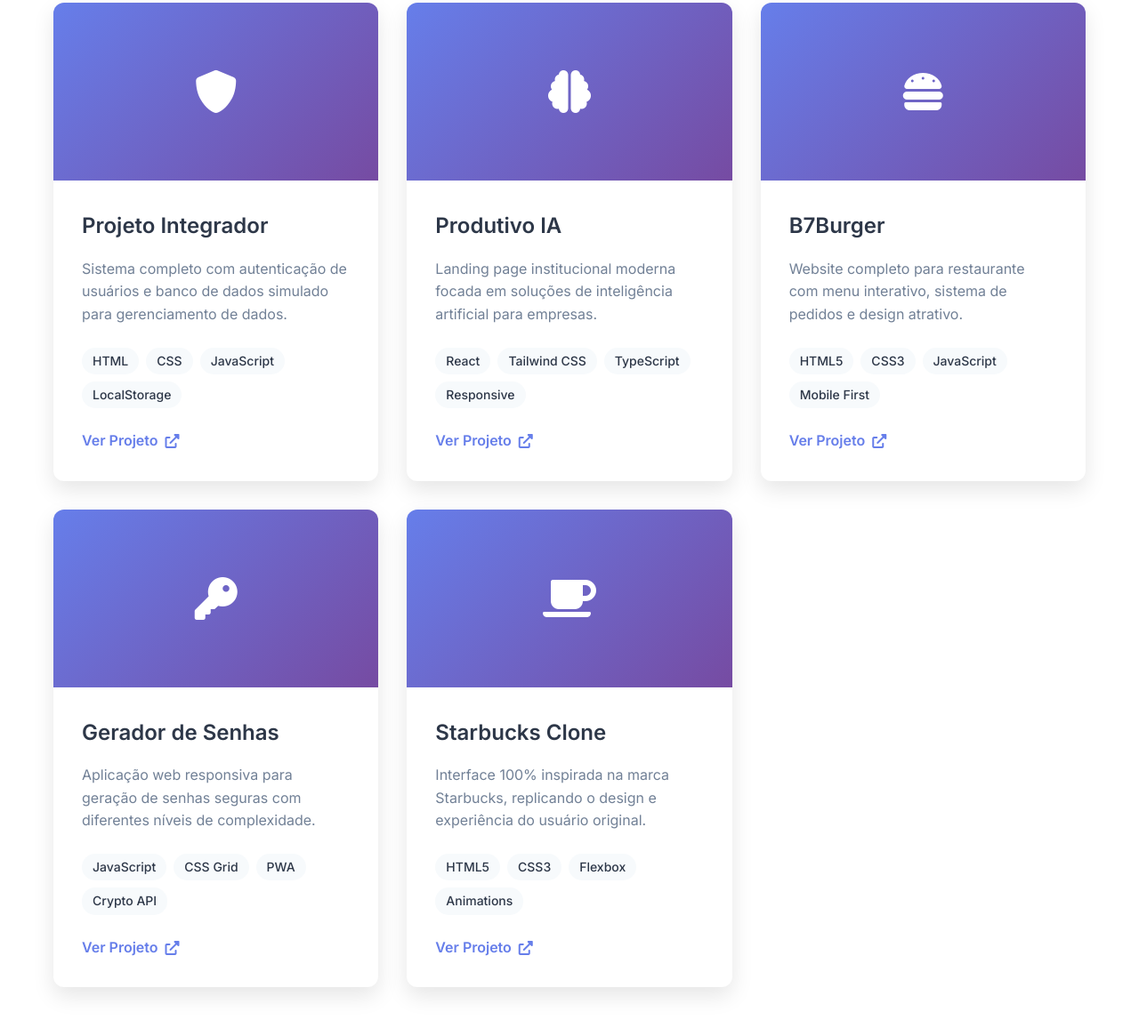
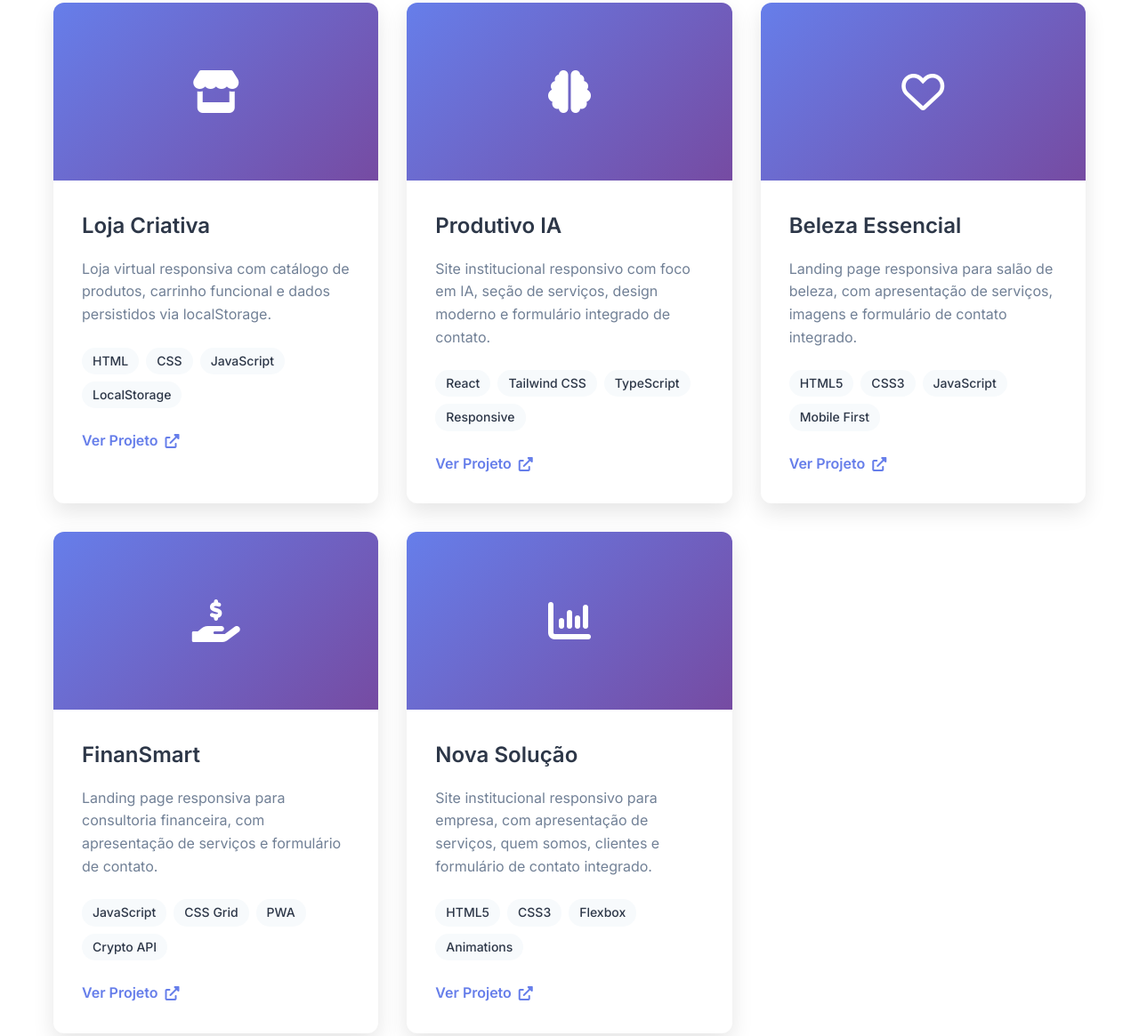
Before and after one commit to Levyherc/levy-herculano, a plain HTML site: page index.html in a window 1280 px wide. Shown: the part 1981-3146 px from the top of the page at 89% size. Drawn offline with nearby package versions, Linux system fonts and the light colour scheme.

Commit message:
apontamentos-pages-projetos-atualização

```diff
--- a/demo/e-commerce-mod-1/css/style.css
+++ b/demo/e-commerce-mod-1/css/style.css
@@ -126,13 +126,14 @@ body {
 
 .btn-secondary {
     background: transparent;
-    color: #6366f1;
-    border: 2px solid #6366f1;
+    color: white;
+    border: 1px solid white;
 }
 
 .btn-secondary:hover {
     background: #6366f1;
     color: white;
+    border: solid 1px #6366f1;
 }
 
 .btn-accent {
--- a/index.html
+++ b/index.html
@@ -125,18 +125,18 @@
             <div class="projects-grid">
                 <div class="project-card">
                     <div class="project-image">
-                        <i class="fas fa-shield-alt"></i>
+                        <i class="fa-solid fa-store"></i>
                     </div>
                     <div class="project-content">
-                        <h3>Projeto Integrador</h3>
-                        <p>Sistema completo com autenticação de usuários e banco de dados simulado para gerenciamento de dados.</p>
+                        <h3>Loja Criativa</h3>
+                        <p>Loja virtual responsiva com catálogo de produtos, carrinho funcional e dados persistidos via localStorage.</p>
                         <div class="project-tech">
                             <span>HTML</span>
                             <span>CSS</span>
                             <span>JavaScript</span>
                             <span>LocalStorage</span>
                         </div>
-                        <a href="#" class="project-link">Ver Projeto <i class="fas fa-external-link-alt"></i></a>
+                        <a href="./demo/e-commerce-mod-1/e-commerce-mod-1.html" class="project-link">Ver Projeto <i class="fas fa-external-link-alt"></i></a>
                     </div>
                 </div>
 
@@ -146,65 +146,65 @@
                     </div>
                     <div class="project-content">
                         <h3>Produtivo IA</h3>
-                        <p>Landing page institucional moderna focada em soluções de inteligência artificial para empresas.</p>
+                        <p>Site institucional responsivo com foco em IA, seção de serviços, design moderno e formulário integrado de contato.</p>
                         <div class="project-tech">
                             <span>React</span>
                             <span>Tailwind CSS</span>
                             <span>TypeScript</span>
                             <span>Responsive</span>
                         </div>
-                        <a href="#" class="project-link">Ver Projeto <i class="fas fa-external-link-alt"></i></a>
+                        <a href="https://www.produtivoia.xyz" class="project-link">Ver Projeto <i class="fas fa-external-link-alt"></i></a>
                     </div>
                 </div>
 
                 <div class="project-card">
                     <div class="project-image">
-                        <i class="fas fa-hamburger"></i>
+                        <i class="fa-regular fa-heart"></i>
                     </div>
                     <div class="project-content">
-                        <h3>B7Burger</h3>
-                        <p>Website completo para restaurante com menu interativo, sistema de pedidos e design atrativo.</p>
+                        <h3>Beleza Essencial </h3>
+                        <p>Landing page responsiva para salão de beleza, com apresentação de serviços, imagens e formulário de contato integrado.</p>
                         <div class="project-tech">
                             <span>HTML5</span>
                             <span>CSS3</span>
                             <span>JavaScript</span>
                             <span>Mobile First</span>
                         </div>
-                        <a href="#" class="project-link">Ver Projeto <i class="fas fa-external-link-alt"></i></a>
+                        <a href="./demo/landing-page-mod-1/landing-page-mod-1.html" class="project-link">Ver Projeto <i class="fas fa-external-link-alt"></i></a>
                     </div>
                 </div>
 
                 <div class="project-card">
                     <div class="project-image">
-                        <i class="fas fa-key"></i>
+                        <i class="fa-solid fa-hand-holding-dollar"></i>
                     </div>
                     <div class="project-content">
-                        <h3>Gerador de Senhas</h3>
-                        <p>Aplicação web responsiva para geração de senhas seguras com diferentes níveis de complexidade.</p>
+                        <h3>FinanSmart</h3>
+                        <p>Landing page responsiva para consultoria financeira, com apresentação de serviços e formulário de contato.</p>
                         <div class="project-tech">
                             <span>JavaScript</span>
                             <span>CSS Grid</span>
                             <span>PWA</span>
                             <span>Crypto API</span>
                         </div>
-                        <a href="#" class="project-link">Ver Projeto <i class="fas fa-external-link-alt"></i></a>
+                        <a href="./demo/landing-page-mod-2/landing-page-mod-2.html" class="project-link">Ver Projeto <i class="fas fa-external-link-alt"></i></a>
                     </div>
                 </div>
 
                 <div class="project-card">
                     <div class="project-image">
-                        <i class="fas fa-coffee"></i>
+                        <i class="fa-solid fa-chart-column"></i>
                     </div>
                     <div class="project-content">
-                        <h3>Starbucks Clone</h3>
-                        <p>Interface 100% inspirada na marca Starbucks, replicando o design e experiência do usuário original.</p>
+                        <h3>Nova Solução</h3>
+                        <p>Site institucional responsivo para empresa, com apresentação de serviços, quem somos, clientes e formulário de contato integrado.</p>
                         <div class="project-tech">
                             <span>HTML5</span>
                             <span>CSS3</span>
                             <span>Flexbox</span>
                             <span>Animations</span>
                         </div>
-                        <a href="#" class="project-link">Ver Projeto <i class="fas fa-external-link-alt"></i></a>
+                        <a href="./demo/site-mod-1/site-mod-1.html" class="project-link">Ver Projeto <i class="fas fa-external-link-alt"></i></a>
                     </div>
                 </div>
             </div>
@@ -232,7 +232,7 @@
                             <span>WhatsApp API</span>
                             <span>CRM</span>
                         </div>
-                        <button class="automation-btn">Ver em Ação</button>
+                        <button class="automation-btn">Solicitar Demo</button>
                     </div>
                 </div>
 
@@ -266,7 +266,7 @@
                             <span>Vector Database</span>
                             <span>RAG</span>
                         </div>
-                        <button class="automation-btn">Ver em Ação</button>
+                        <button class="automation-btn">Solicitar Demo</button>
                     </div>
                 </div>
 
@@ -300,7 +300,7 @@
                             <span>OpenAI</span>
                             <span>E-commerce API</span>
                         </div>
-                        <button class="automation-btn">Ver em Ação</button>
+                        <button class="automation-btn">Solicitar Demo</button>
                     </div>
                 </div>
             </div>
--- a/js/script.js
+++ b/js/script.js
@@ -128,15 +128,14 @@ document.addEventListener('DOMContentLoaded', function() {
 
     // Project links
     document.querySelectorAll('.project-link').forEach(link => {
-        link.addEventListener('click', function(e) {
-            e.preventDefault();
-            const projectName = this.closest('.project-card').querySelector('h3').textContent;
-            showNotification(`Redirecionando para o projeto: ${projectName}`, 'info');
+    link.addEventListener('click', function(e) {
+        e.preventDefault();
+        const projectName = this.closest('.project-card').querySelector('h3').textContent;
+        showNotification(`Redirecionando para o projeto: ${projectName}`, 'info');
 
-            // Here you would normally redirect to the actual project
-            // window.open('project-url', '_blank');
-        });
+        window.open(this.href, '_blank'); // redireciona para o link em nova aba
     });
+});
 
     // Typing animation for hero title
     function typeWriter(element, text, speed = 100) {
```
